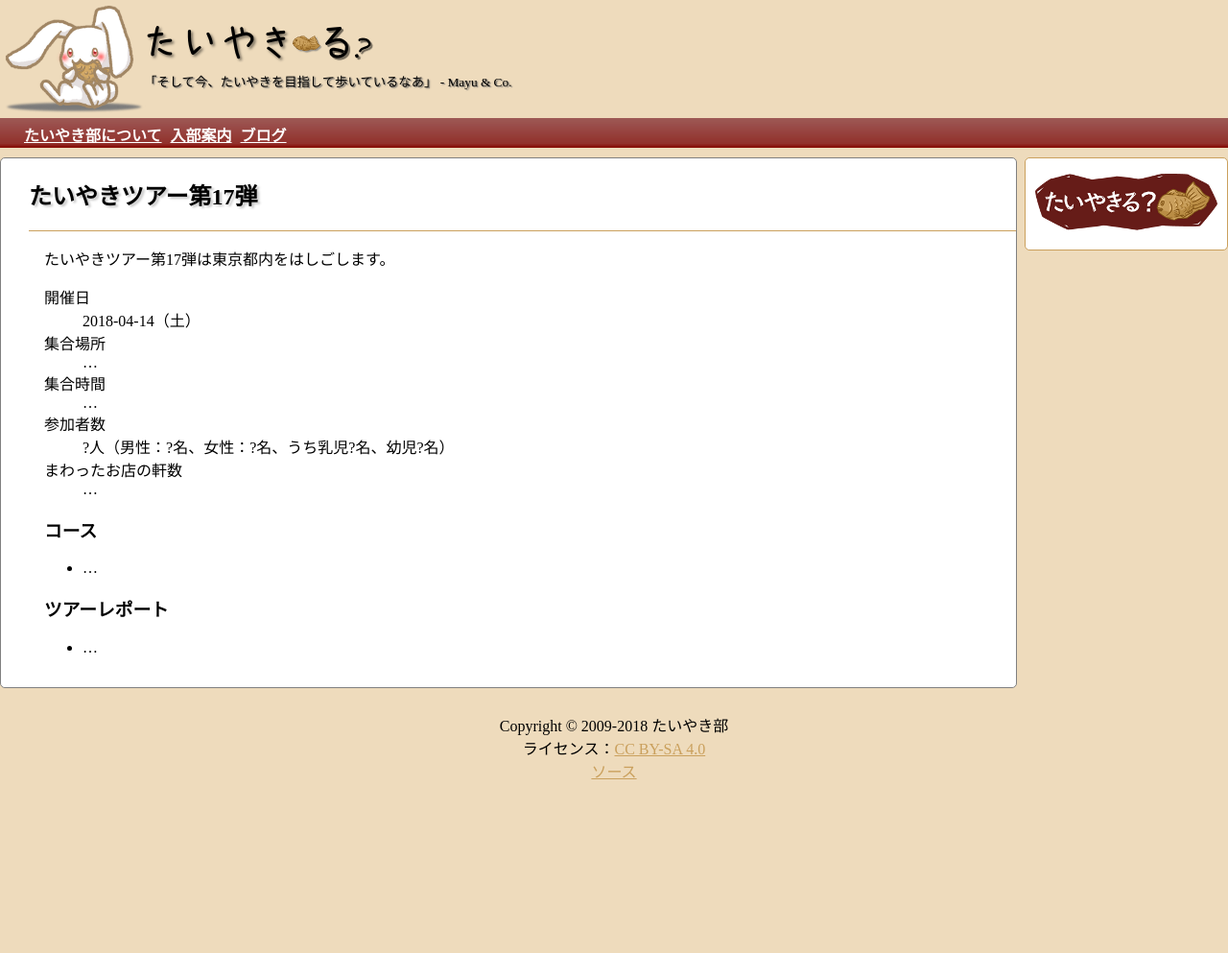
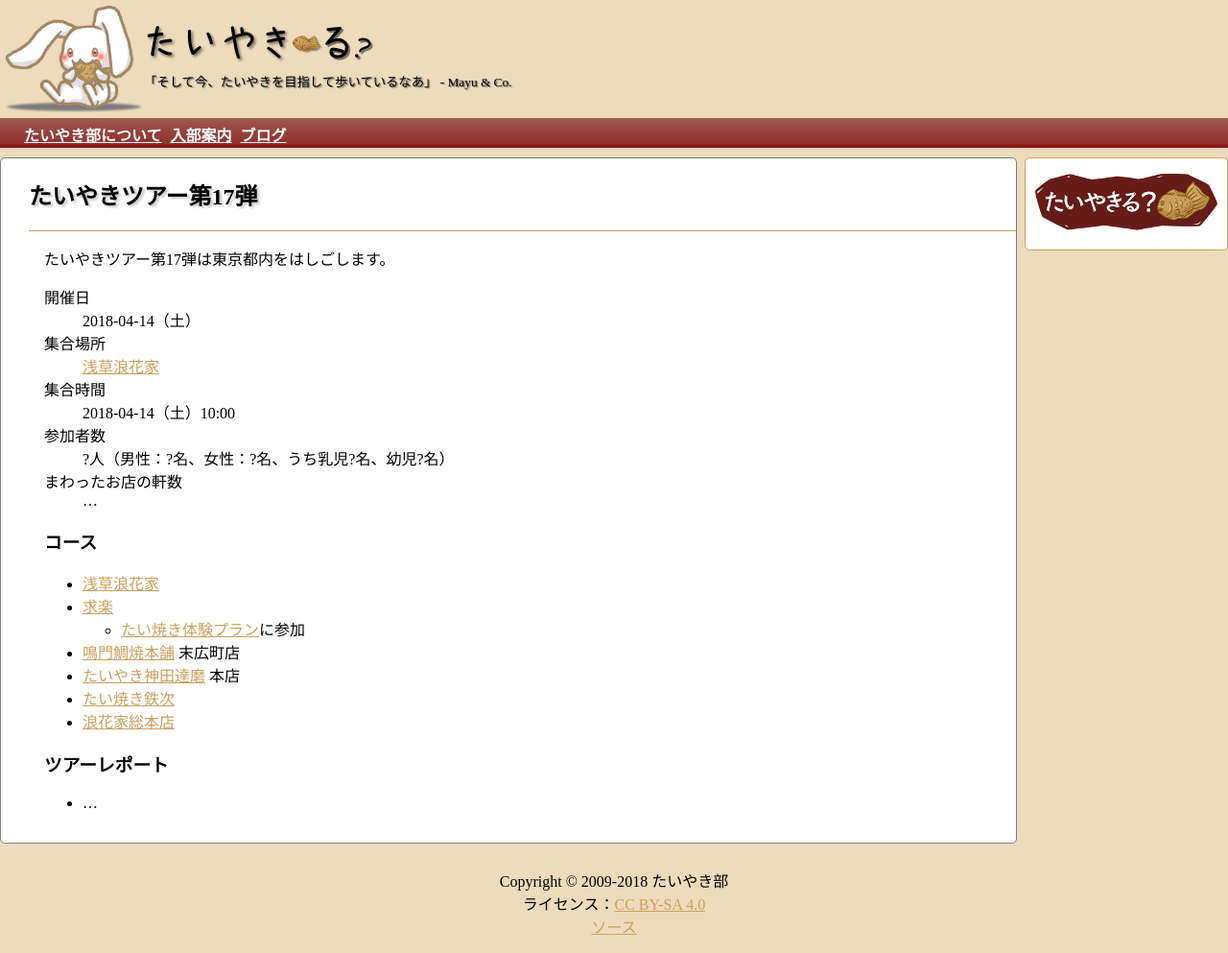
Before and after one commit to taiyaki/taiyaki.club, a Jekyll site: the page built from tour/17.md, in a window 1280 px wide. Shown: the whole page at 96% size. Built offline with Jekyll 4.4.1, drawn with Linux system fonts in a browser that asks for light colours; before the commit the page ends 900 px from its top, so only the background shows below that.

Commit message:
Add links

```diff
--- a/tour/17.md
+++ b/tour/17.md
@@ -9,10 +9,10 @@ title: たいやきツアー第17弾
 : 2018-04-14（土）
 
 集合場所
-: ...
+: [浅草浪花家](http://a-naniwaya.com/access.html)
 
 集合時間
-: ...
+: 2018-04-14（土）10:00
 
 参加者数
 : ?人（男性：?名、女性：?名、うち乳児?名、幼児?名）
@@ -22,7 +22,13 @@ title: たいやきツアー第17弾
 
 ### コース
 
-  * ...
+  * [浅草浪花家](http://a-naniwaya.com/)
+  * [求楽](https://guraku-taiyaki.jimdo.com/)
+    * [たい焼き体験プラン](https://guraku-taiyaki.jimdo.com/%E4%BD%93%E9%A8%93%E3%83%97%E3%83%A9%E3%83%B3/)に参加
+  * [鳴門鯛焼本舗](http://www.taiyaki.co.jp/) 末広町店
+  * [たいやき神田達磨](https://taiyaki.root-s.com/) 本店
+  * [たい焼き鉄次](https://www.tetsuji-taiyaki.jp/)
+  * [浪花家総本店](http://www.azabujuban.or.jp/shop/food/219/)
 
 ### ツアーレポート
 
```
